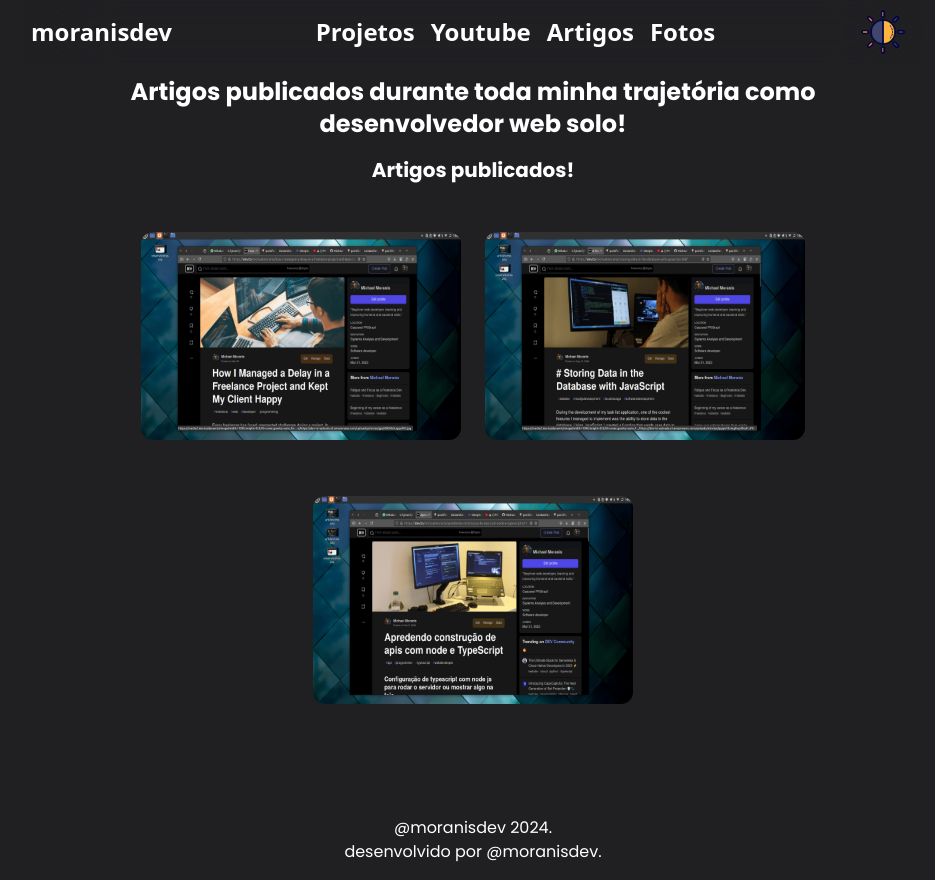
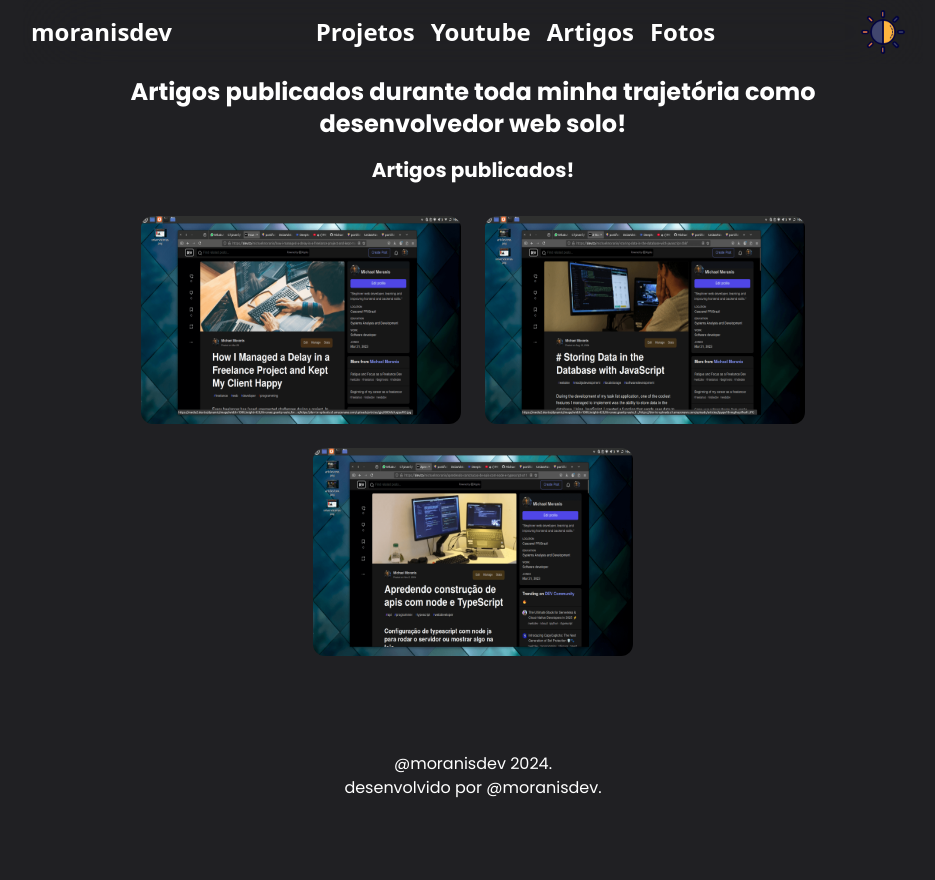
Before and after one commit to MichaelMoranis/portifolio, a React (Vite) app: page /articles in a window 1280 px wide. Shown: the whole page, without its empty margins (167-1102 px from the left). After the commit the page ends 816 px from the top, so only its background shows below. Built offline with nearby package versions, Linux system fonts and the light colour scheme.

Commit message:
refactor: refactoring components page articles array structure objects

```diff
--- a/src/pages/articles.tsx
+++ b/src/pages/articles.tsx
@@ -4,6 +4,23 @@ import imageTree from "../pages/images/articles-tree.png";
 import { motion } from "framer-motion";
 
 function Articles() {
+  const navArticles = [
+    {
+      src: imageOne,
+      alt: "How I Managed a Delay in a Freelance Project and Kept My Client Happy",
+      href: "https://dev.to/michaelmoranis/how-i-managed-a-delay-in-a-freelance-project-and-kept-my-client-happy-2ao3",
+    },
+    {
+      src: imageTwo,
+      alt: "Beginning of my career as a freelancer",
+      href: "https://dev.to/michaelmoranis/-storing-data-in-the-database-with-javascript-2bkf",
+    },
+    {
+      src: imageTree,
+      alt: "Fatigue and Focus as a Freelance Dev",
+      href: "https://dev.to/michaelmoranis/apredendo-construcao-de-apis-com-node-e-typescript-o11",
+    },
+  ];
   return (
     <motion.div
       className="box p-0"
@@ -18,44 +35,29 @@ function Articles() {
       <section className="flex flex-col items-center gap-8 justify-evenly mt-5  md:flex-wrap lg:flex-wrap p-2 w-full md:flex-row max-w-[850px]">
         <div className="flex flex-col items-center w-full gap-4">
           <h1 className="font-regular font-bold text-2xl w-full text-center ">
-            Artigos publicados durante toda minha trajetória como desenvolvedor web solo!
+            Artigos publicados durante toda minha trajetória como desenvolvedor
+            web solo!
           </h1>
           <h3 className="font-regular font-bold text-xl">
             Artigos publicados!
           </h3>
         </div>
         <div className="flex flex-wrap gap-6 items-center justify-center">
+          {navArticles.map((article, index) => (
             <div className="h-52 w-80 md:w-80 rounded-lg">
-
+              <a href={article.href}>
                 <img
+                  key={index}
                   className="rounded-xl h-52 w-96"
-              src={imageOne}
+                  src={article.src}
                   loading="lazy"
                   height="300px"
                   width="300px"
-              alt="aplicacao lista de tarefas"
+                  alt={article.alt}
                 />
+              </a>
             </div>
-          <div className="h-52 w-80 md:w-80 rounded-lg my-4">
-            <img
-              className="rounded-xl h-52 w-96"
-              src={imageTwo}
-              loading="lazy"
-              height="300px"
-              width="300px"
-              alt="aplicacao lista de tarefas"
-            />
-          </div>
-          <div className="h-52 w-80 my-4 md:w-80 rounded-lg">
-            <img
-              className="rounded-xl h-52 w-96"
-              src={imageTree}
-              loading="lazy"
-              height="300px"
-              width="300px"
-              alt="aplicacao lista de tarefas"
-            />
-          </div>
+          ))}
         </div>
       </section>
     </motion.div>
```
Lines whose indentation alone changed are shown as unchanged.
